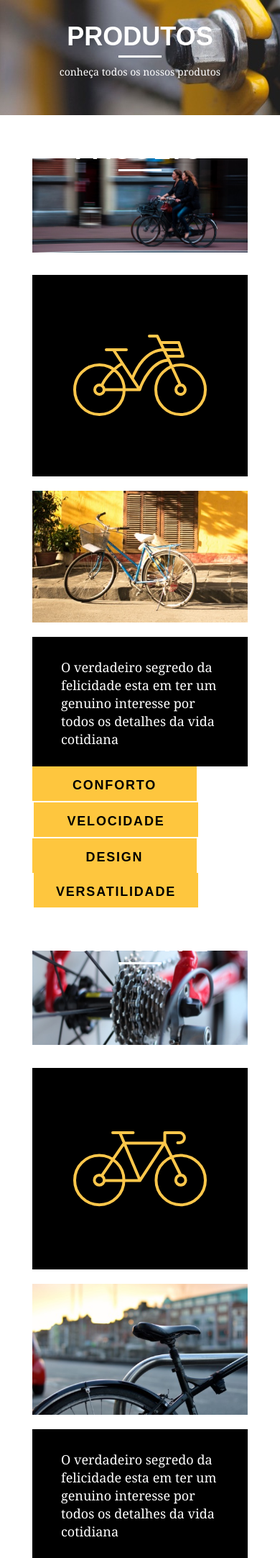
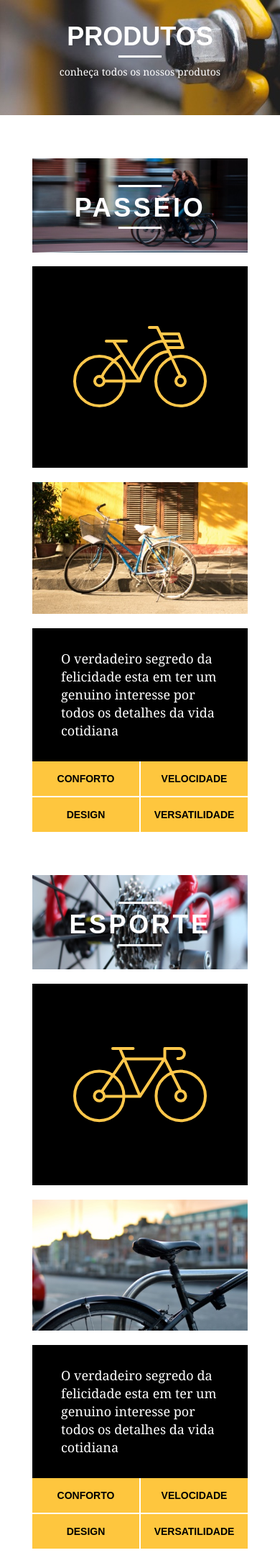
Before and after one commit to Lucas-Matta/ProjetosOrigamid, a PHP site: page /produtos.html in a window 390 px wide. Shown: the part 232-2397 px from the top of the page at 72% size. Run offline with PHP 8.4, Linux system fonts and the light colour scheme.

Commit message:
responsivo produtos

```diff
--- a/Origamid/BikeCraft/style/responsivo.css
+++ b/Origamid/BikeCraft/style/responsivo.css
@@ -1,6 +1,21 @@
 @media only screen and (min-width: 788px) and (max-width: 979px){
     .qualidade:after{
         display: none;
+    }
+
+    .produto-icone{
+        background-color: #000;
+        padding: 41px 0;
+    }
+
+    .produto-info p{
+        font-size: 14px;
+        padding: 20px 30px;
+        height: 122px;
+    }
+
+    .produto-info ul li {
+        width: 181px;
     }
 
 }
@@ -67,4 +82,21 @@
         line-height: 25px;
     }
 
+    .produto-item h2{
+        top: -100px;
+        margin-bottom: -68px;
+    }
+
+    .produto-info p{
+        height: auto;
+    }
+
+    .produto-info ul li {
+        width: 149px;
+        font-size: 14px;
+        line-height: 20px;
+        letter-spacing: normal;
+        padding-top: 14px;
+    }
+
 }
```
